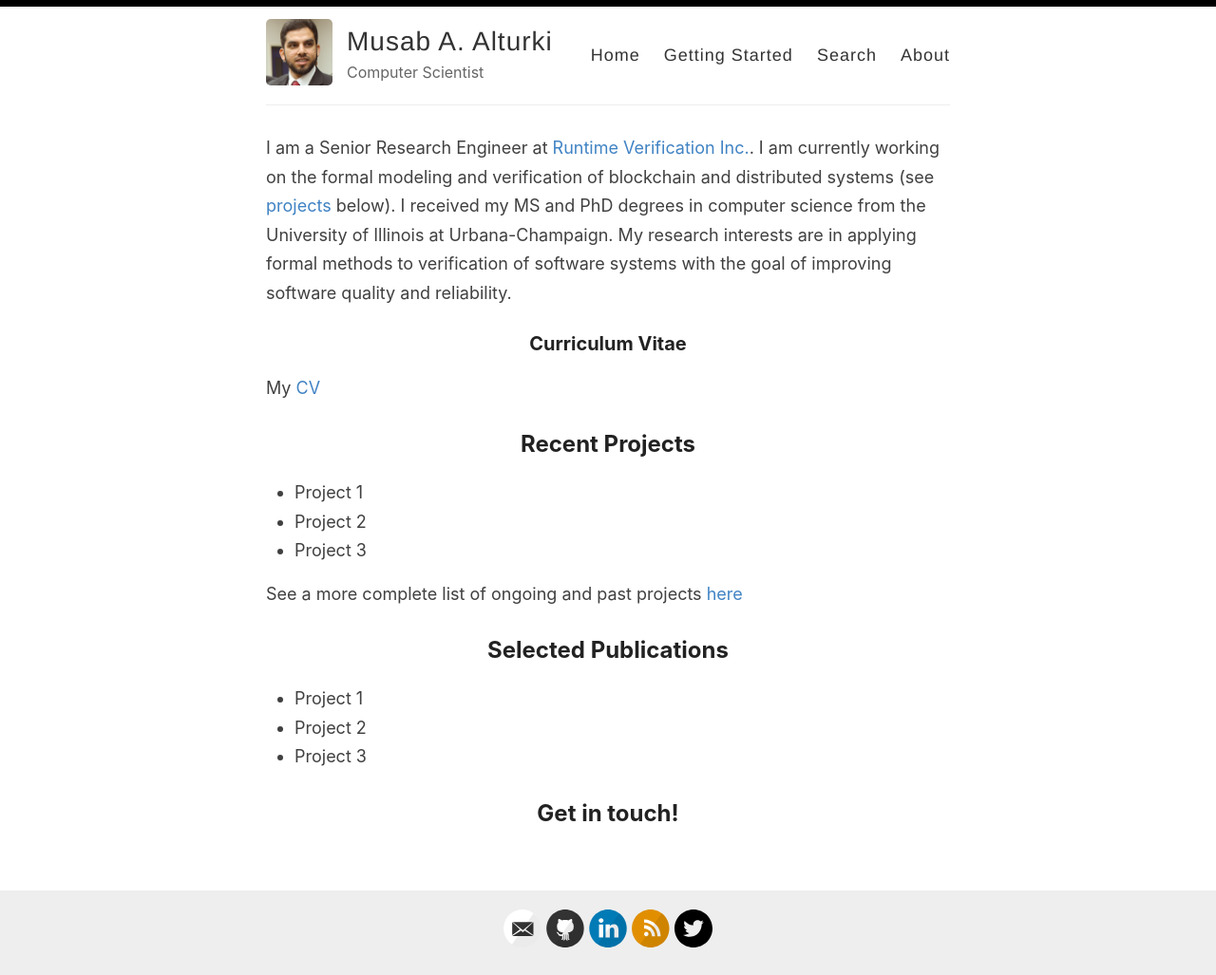
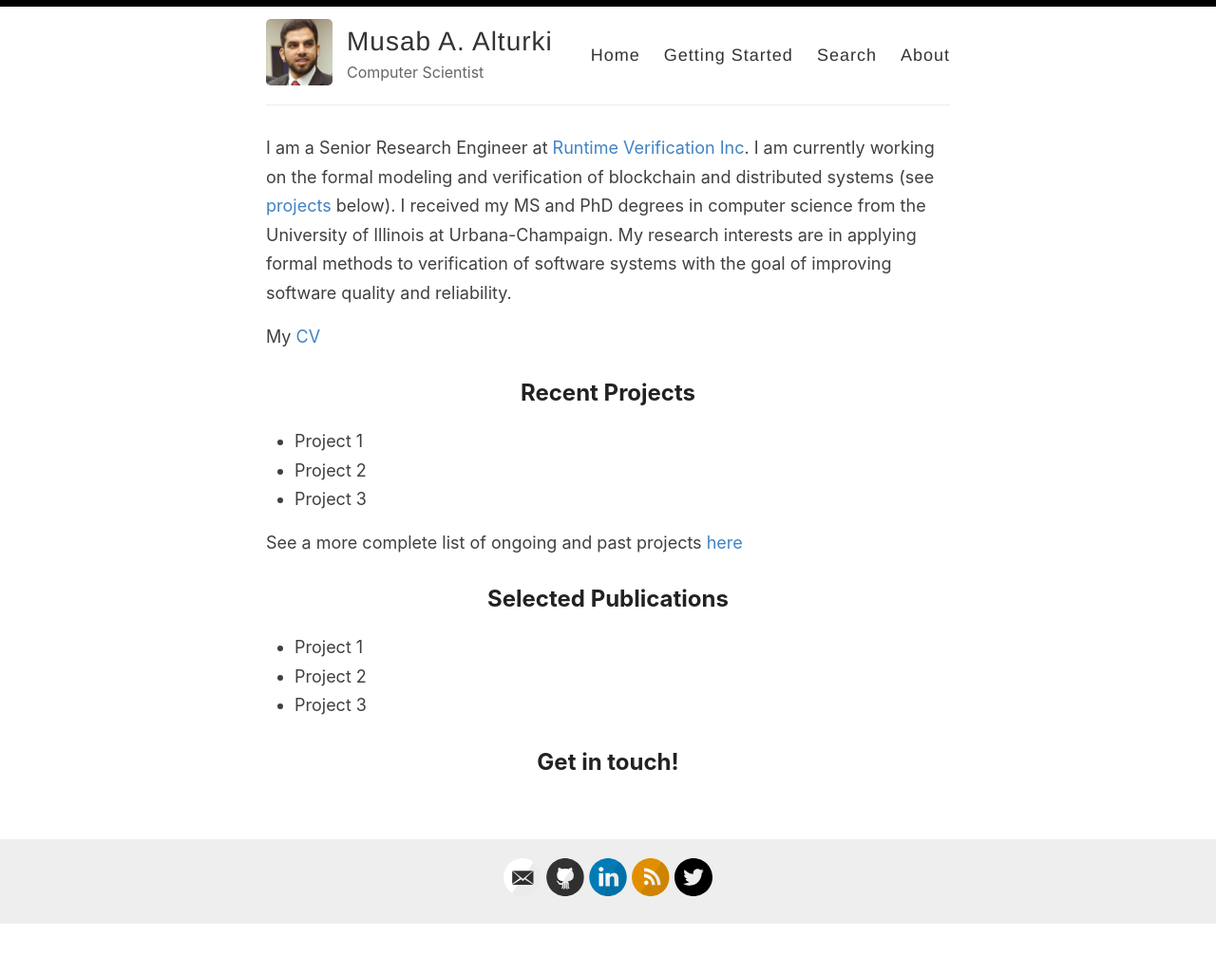
Before and after one commit to malturki/malturki-old.github.io, a Jekyll site: the page built from index.md, in a window 1280 px wide. Shown: the whole page at 95% size. Built offline with Jekyll 4.4.1, drawn with Linux system fonts in a browser that asks for light colours; after the commit the page ends 973 px from its top, so only the background shows below that.

Commit message:
Update index.md

```diff
--- a/index.md
+++ b/index.md
@@ -3,9 +3,7 @@ layout: page
 permalink: /
 ---
 
-I am a Senior Research Engineer at [Runtime Verification Inc.](https://runtimeverification.com). I am currently working on the formal modeling and verification of blockchain and distributed systems (see  [projects](#) below). I received my MS and PhD degrees in computer science from the University of Illinois at Urbana-Champaign. My research interests are in applying formal methods to verification of software systems with the goal of improving software quality and reliability.
-
-### Curriculum Vitae
+I am a Senior Research Engineer at [Runtime Verification Inc](https://runtimeverification.com). I am currently working on the formal modeling and verification of blockchain and distributed systems (see  [projects](#) below). I received my MS and PhD degrees in computer science from the University of Illinois at Urbana-Champaign. My research interests are in applying formal methods to verification of software systems with the goal of improving software quality and reliability.
 
 My [CV](#)
 
```
